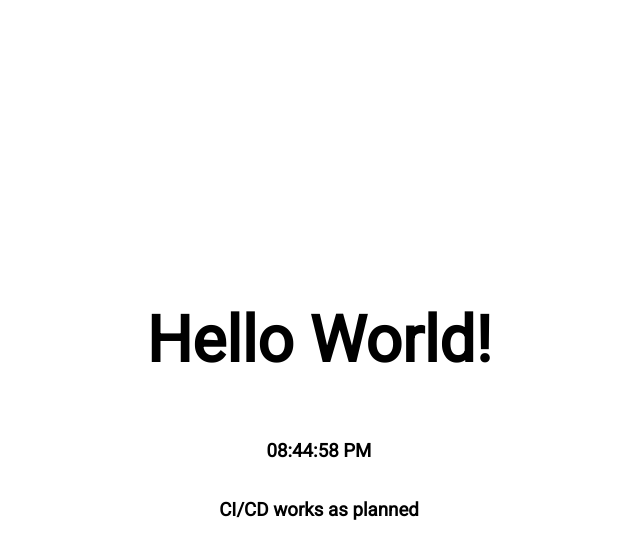
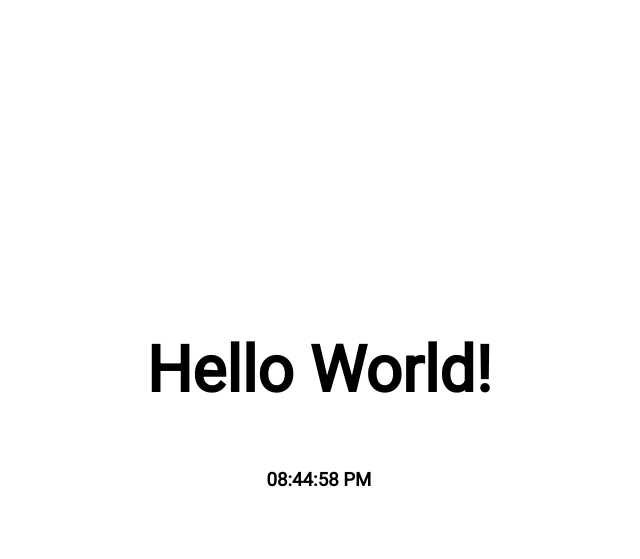
Before and after one commit to LeFrit/flask-test, a Flask app: page / in a window 1280 px wide. Shown: the top 559 px of the page, without its empty margins (321-961 px from the left). Run offline with Flask 3, Linux system fonts and the light colour scheme.

Commit message:
reset test change

```diff
--- a/server/src/templates/index.html
+++ b/server/src/templates/index.html
@@ -9,6 +9,6 @@
     <body class="full-screen flex-center">
         <h1 class="text-xl">Hello World!</h1>
         <h3>{{ context.local_time }}</h3>
-        <h3>CI/CD works as planned</h3>
+        <!-- <h3>CI/CD works as planned</h3> -->
     </body>
 </html>
```
